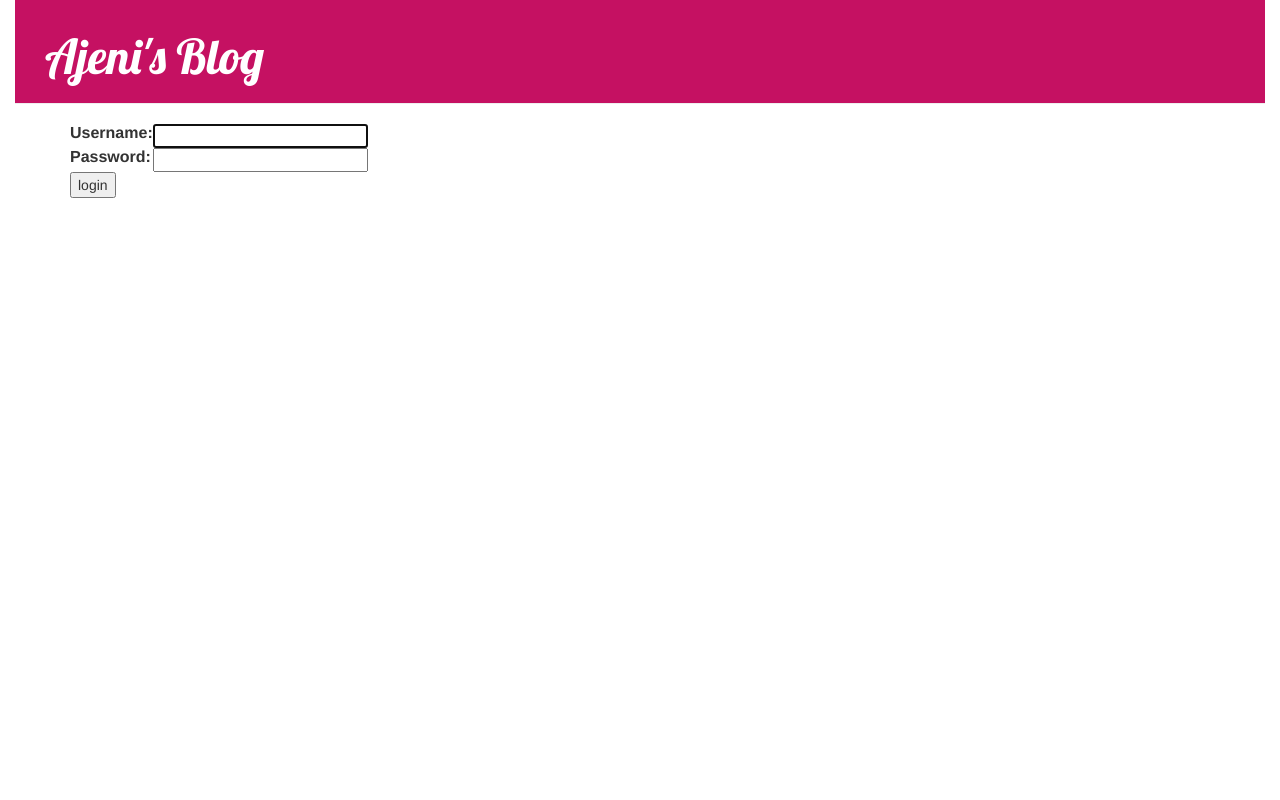
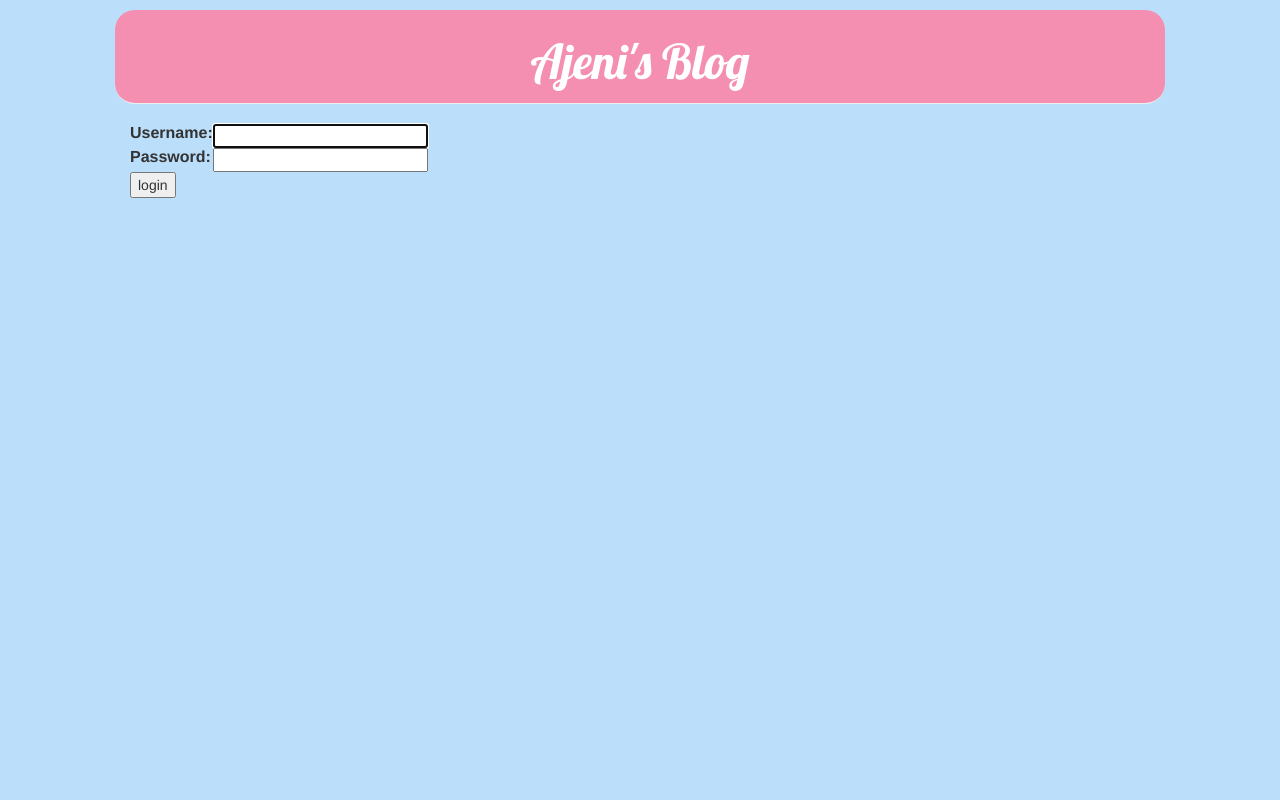
Before and after one commit to APIYOJENNIFER/my-second-blog, a Django app: page /accounts/login/?next=/post/1/ in a window 1280 px wide. Run offline with Django 3.2, Linux system fonts and the light colour scheme; some libraries are stand-ins or nearby versions.

Commit message:
css/blog, settings.py

```diff
--- a/blog/static/css/blog.css
+++ b/blog/static/css/blog.css
@@ -2,9 +2,16 @@ h1 a {
 color: #673ab7;
 font-family: 'Lobster';
 }
+p {
+text-align: justify;
+line-height: 1.5em;
+font-size: 23px;
+}
 body {
 padding-left: 15px;
 padding-right: 15px;
+background-color: #bbdefb;
+background-image: url();
 
 }
 
@@ -12,18 +19,23 @@ padding-right: 15px;
 margin: 20px 0px 20px 20px;
 }
 .page-header {
-background-color: #c51162;
-margin-top: 0;
-padding: 10px 10px 10px 30px;
+background-color: #f48fb1;
+margin-top: 10px;
+margin-left: 100px;
+margin-right: 100px;
+border-radius: 20px;
+padding: 5px 5px 5px 5px;
 }
 .page-header h1, .page-header h1 a, .page-header h1 a:visited, .page-header h1 a:active {
 color: #ffffff;
 font-size: 36pt;
 text-decoration: none;
+text-align:center;
 }
 
 .content {
-margin-left: 40px;
+margin-left: 100px;
+margin-right: 700px;
 }
 h1, h2, h3, h4 {
 font-family: 'Lobster', cursive;
@@ -45,10 +57,13 @@ margin-right: 20px;
 }
 .post {
 margin-bottom: 70px;
+
 }
 .post h1 a, .post h1 a:visited {
 color: #000000;
+text-decoration: none;
 }
 .post h1 a:hover{
 color:#673ab7;
+text-decoration: none;
 }
--- a/mysite/settings.py
+++ b/mysite/settings.py
@@ -25,7 +25,7 @@ SECRET_KEY = '+5ic58##9)d1+r2d9e49yimy8r53n9@cdr&%^hma0+1ndn5o02'
 # SECURITY WARNING: don't run with debug turned on in production!
 DEBUG = True
 
-ALLOWED_HOSTS = ['apiyojennifer.pythonanywhere.com']
+ALLOWED_HOSTS = ['apiyojennifer.pythonanywhere.com', '127.0.0.1']
 
 
 # Application definition
```
Also changed, not shown: blog/media/image/ajeni.jpg (added).
